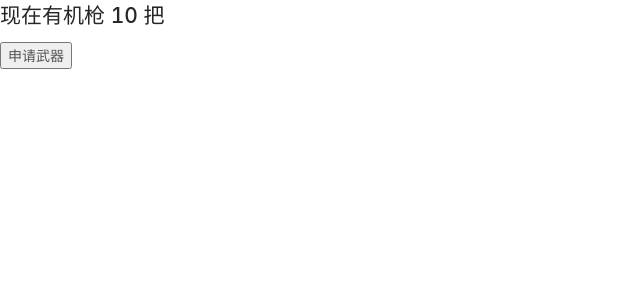
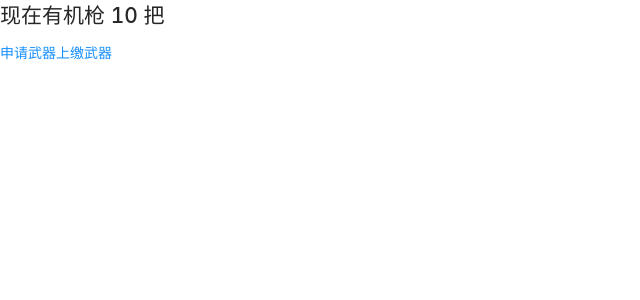
Before and after one commit to wincherster/React-App-Project, a React app: page / in a window 1280 px wide. Shown: the top 300 px of the page, without its empty margins (0-640 px from the left). Built offline with nearby package versions, Linux system fonts and the light colour scheme.

Commit message:
增加-removeGun

```diff
--- a/src/App.js
+++ b/src/App.js
@@ -94,6 +94,8 @@
 
 import React from 'react';
 
+import { Button } from 'antd-mobile';
+
 // 1 引入 action
 // import { addGUN } from './store/index.redux'
 
@@ -102,19 +104,23 @@ class App extends React.Component {
 
   render() {
     const store = this.props.store;
-    // 2019-07-11 由于引入 store 赋值给 addGun
+    // 2019-07-11
+    // 由于引入 store 赋值给 addGun
     // 导致了Actions may not have an undefined "type" property. Have you misspelled a constant?
     const addGun = this.props.addGun;
+    const removeGun = this.props.removeGun;
     const num = store.getState();
     return (
       <div>
         <h2>现在有机枪 {num} 把</h2>
       {/*
+        2019-07-11
         要使 addGun action 生效，需要 addGun() 调用
         不调用，需要使用异步中间件不然会报错
         Actions must be plain objects. Use custom middleware for async actions.
       */}
-        <button onClick={ () => store.dispatch(addGun()) }>申请武器</button>
+        <Button type="primary" onClick={ () => store.dispatch(addGun()) }>申请武器</Button>
+        <Button type="warning" onClick={ () => store.dispatch(removeGun()) }>上缴武器</Button>
       </div>
 
     )
--- a/src/index.js
+++ b/src/index.js
@@ -22,13 +22,12 @@ import { createStore } from 'redux';
 
 import App from './App';
 
-import { counter, addGun } from './store/index.redux';
+import { counter, addGun, removeGun } from './store/index.redux';
 
 const store = createStore( counter );
-console.log( store , 'store')
 
 function render(){
-    ReactDom.render(<App store={store} addGun={addGun}/>, document.getElementById('root'));
+    ReactDom.render(<App store={store} addGun={addGun} removeGun={removeGun}/>, document.getElementById('root'));
 }
 
 render();
```
